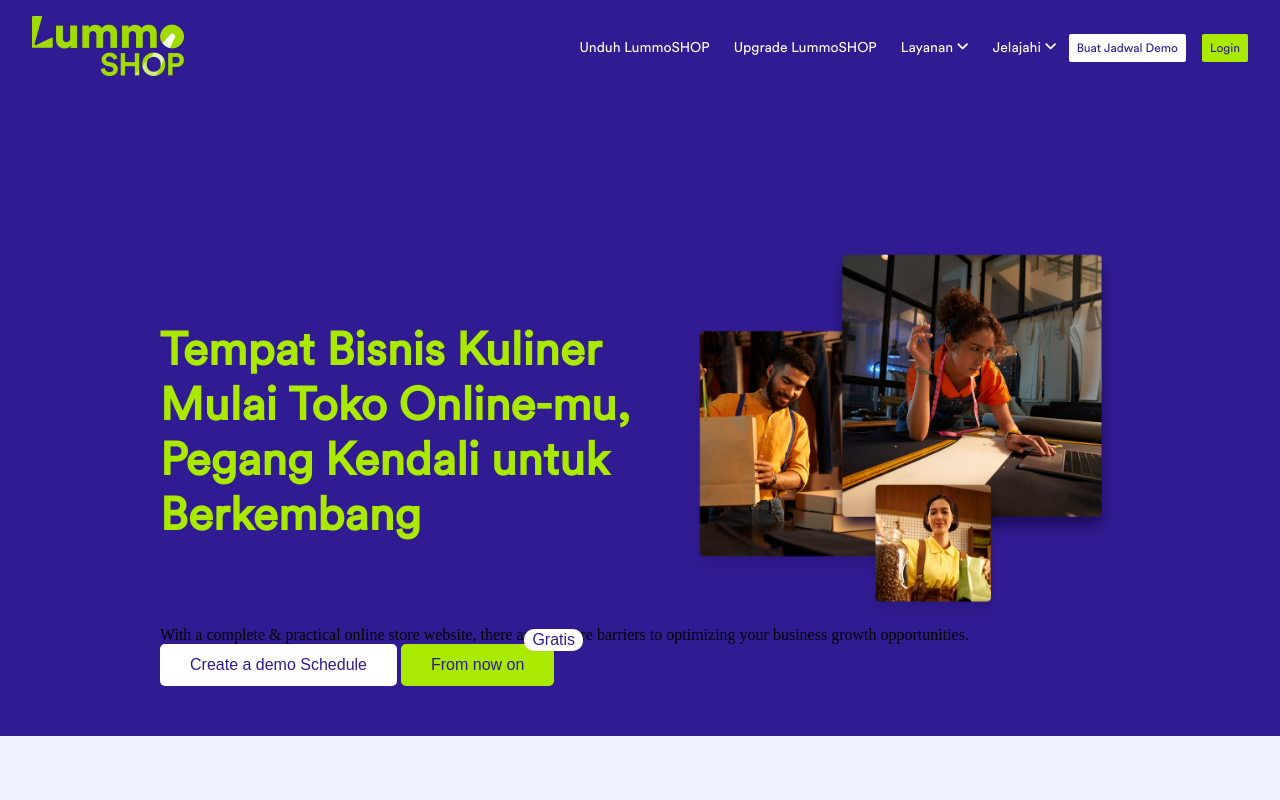
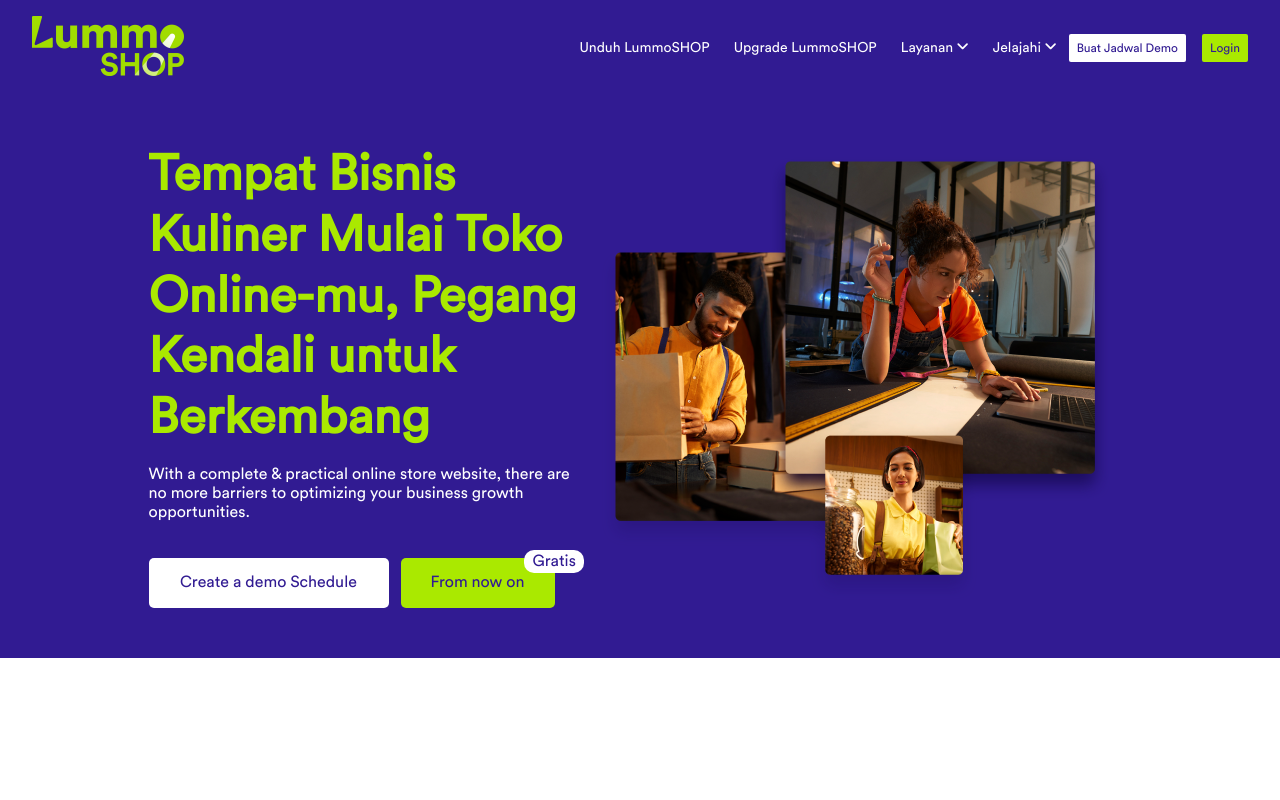
Before and after one commit to intern-codesync/lummo-shop, a plain HTML site: page shop.html in a window 1280 px wide. Shown: the top 800 px of the page. Drawn offline with Linux system fonts and the light colour scheme.

Commit message:
changing in navbar and many more

```diff
--- a/shop.html
+++ b/shop.html
@@ -17,7 +17,8 @@
 
 <body>
     <div id="web">
-        <div class="contianer">
+        <div>
+            <div class="blue-bg-nav">
             <div class="navigation-bar">
                 <div class="logo">
                     <img src="/assets/images/lummo shop.png" alt="lummo-img" />
@@ -51,24 +52,32 @@
                     </div>
                 </nav>
             </div>
+            </div>
+
+
             <div>
                 <div class="alll">
+                    <div class="bg-blue-container">
                     <div class="bg-blue">
                         <div class="tempat">
                             <h1>Tempat Bisnis Kuliner
                                 Mulai Toko Online-mu, Pegang Kendali untuk Berkembang</h1>
-                            <img src="/assets/images/hero.png" alt="img" />
-
-                        </div>
-                        <div>With a complete & practical online store website, there are no more barriers to optimizing
-                            your business growth opportunities.</div>
+                            <span class="white-text">
+                                With a complete & practical online store website, there are no more barriers to
+                                optimizing
+                                your business growth opportunities.</span>
                             <div class="button-data">
                                 <button class="demo-schedule">Create a demo Schedule</button>
                                 <button class="from-now">From now on</button>
                             </div>
                         </div>
+                        <div>
+                            <img src="/assets/images/hero.png" alt="img" />
                         </div>
-                <div style="background-color: #EEF2FF;" class="bg-white">
+                    </div>
+                </div>
+                </div>
+                <!-- <div style="background-color: #EEF2FF;" class="bg-white">
                     <div class="container-2">
                         <div class="text">
                             <h1>Banyak Fitur Toko Online Pintar untuk Kendalikan Bisnis Lebih Mudah</h1>
@@ -112,7 +121,8 @@
                             </div>
                             <div class="produk-text">
                                 <h3> Fitur Pembayaran & Pengiriman Lengkap</h3>
-                                    <span>Selengkap e-commerce. Memudahkan pembeli-mu memilih jenis pembayaran & pengiriman sesuai kebutuhan..</span>
+                                <span>Selengkap e-commerce. Memudahkan pembeli-mu memilih jenis pembayaran & pengiriman
+                                    sesuai kebutuhan..</span>
                             </div>
                         </div>
                     </div>
@@ -127,50 +137,33 @@
                         </div>
                         <div class="langkah-container">
                             <div class="langkah-1-img">
-    <img src="/assets/images/langkah1.png" alt="langkah-1"/>
+                                <img src="/assets/images/langkah1.png" alt="langkah-1" />
                             </div>
                             <div class="langkah-1-text">
                                 <span>LANGKAH 1</span>
                                 <span>Mulai Bikin Toko Online-mu</span>
-<span>Masukkan nama brand-mu dan pastikan sesuai dengan nama yang tertera pada link website untuk mempermudah branding toko online-mu.</span>
+                                <span>Masukkan nama brand-mu dan pastikan sesuai dengan nama yang tertera pada link
+                                    website untuk mempermudah branding toko online-mu.</span>
                             </div>
                         </div>
                         <div class="langkah-2-img">
-    <img src="/assets/images/langkah2.png" alt="langkah-2"/>
+                            <img src="/assets/images/langkah2.png" alt="langkah-2" />
                         </div>
                         <div class="langkah-2-text">
                             <span>LANGKAH 2</span>
                             <span>Produk-mu Jadi Pusat Perhatian</span>
-<span>Tanpa saingan & perang harga, pengunjung lebih terpikat untuk membeli.    </span>
+                            <span>Tanpa saingan & perang harga, pengunjung lebih terpikat untuk membeli. </span>
                         </div>
 
 
-
+ -->
 
 
                     </div>
-                </div>
 
+                </div>  <!-- second div -->
 
-
-
-
-
-
-
-
-
-
-
-
-
-
-
-
-
-            </div>
-        </div>
-
+            </div> <!-- ############# main id div ############### -->
 
 
 
--- a/shopstyle.css
+++ b/shopstyle.css
@@ -2,13 +2,17 @@
   font-family: Circular Std Book;
   src: url(/assets/fonts/Circular\ Std\ Book.ttf);
 }
-*{
+* {
   margin: 0;
   padding: 0;
   box-sizing: border-box;
 }
-.navigation-bar{
+.blue-bg-nav{
     width: 100%;
+    position: fixed;
+    top: 0;
+}
+.navigation-bar {
   background: rgb(49 27 146);
   color: white;
   padding: 16px 32px;
@@ -16,13 +20,11 @@
   justify-content: space-between;
   align-items: center;
   flex-wrap: wrap;
-        position: sticky;
-        top: 0;
 }
-ul li{
+ul li {
   list-style-type: none;
 }
-.navbar{
+.navbar {
   display: flex;
   align-items: center;
   font-size: 14px;
@@ -34,19 +36,18 @@ ul li{
   display: flex;
   flex-wrap: wrap;
 }
-.flex-row li{
+.flex-row li {
   padding: 12px;
 }
-.button{
+.button {
   display: flex;
   align-items: center;
   gap: 1rem;
-
 }
-.logo img{
+.logo img {
   width: 152px;
 }
-.demo{
+.demo {
   font-family: Circular Std Book;
   border: 0px solid;
   border-radius: 2px;
@@ -56,198 +57,214 @@ ul li{
   color: rgb(49 27 146);
   cursor: pointer;
 }
-.login{
+.login {
   font-family: Circular Std Book;
   cursor: pointer;
   border: 0px solid;
   border-radius: 2px;
   padding: 7px 8px;
-    background-color: #AAE900;
+  background-color: #aae900;
   font-size: 12px;
   color: rgb(49 27 146);
 }
-.dropdown{
+.dropdown {
   position: relative;
-
 }
-.dropdown:hover .dropdown-flex-row{
+.dropdown:hover .dropdown-flex-row {
   display: block;
   border-radius: 10px;
   width: 150px;
-
-
 }
-.dropdown-flex-row{
+.dropdown-flex-row {
   display: none;
-    box-shadow: 0px 8px 16px 0px rgba(0,0,0,0.2);
+  box-shadow: 0px 8px 16px 0px rgba(0, 0, 0, 0.2);
   background-color: aliceblue;
   color: black;
   position: absolute;
-
+  right: 8px;
 }
-.dropdown-flex-row a{
+.dropdown-flex-row a {
   color: black;
   /* padding: 5px 5px; */
   text-decoration: none;
-    display: block;
+  /* display: block; */
+  padding: 0.5rem;
 }
-.dropdown-flex-row a:hover{
+.button-data{
+    display: flex;
+    gap: 0.75rem;
+    margin: 36px 0px 0px;
+}
+.dropdown-flex-row a:hover {
   background-color: rgb(223, 218, 218);
 }
-.button:hover .demo{
+.button:hover .demo {
   background-color: rgb(223, 218, 218);
 }
-.button:hover .login{
+.button:hover .login {
   background-color: rgb(159, 233, 110);
 }
- /* @media (max-width: 320px) {
-    .navigation-bar{
-    }
-} */
-.alll{
+.alll {
   background: rgb(49 27 146);
   width: 100%;
 }
-.bg-blue{
-    max-width: 960px;
+.bg-blue-container{
+    width: 100%;
+    padding-right: 15px;
+    padding-left: 15px;
+    margin-right: auto;
+    margin-left: auto;
 }
-.alll{
-    display: flex;
-    justify-content: center;
-    padding: 145px 0px 50px;
-}
-.tempat{
+.bg-blue {
   display: flex;
   justify-content: center;
   align-items: center;
+  padding: 145px 0px 50px;
 }
-.tempat h1{
-    color: #AAE900;
-    font-size: 46px;
+.bg-blue img{
+    padding: 0 15px;
+}
+.tempat {
+  display: flex;
+flex-direction: column;
+width: 435px;
+}
+.tempat h1 {
+    line-height: 3.8rem;
+  color: #aae900;
+  font-size: 3.1rem;
+  font-family: Circular Std Book;
+  margin-bottom: 1rem;
+}
+.white-text{
+    color: white;
     font-family: Circular Std Book;
 }
-.tempat img{
-    width: 435px;
-    height: 385px;
-}
-.demo-schedule{
+.demo-schedule {
   font-size: 1rem;
   padding: 12px 30px;
-    color: #311B92;
-    background-color: #FFFFFF;
-    border: 0PX solid;
-    border-radius: 5px  ;
+  color: #311b92;
+  background-color: #ffffff;
+  border: 0px solid;
+  border-radius: 5px;
+  font-family: Circular Std Book;
+  width: 240px;
+    height: 50px;
 }
-.from-now{
+.from-now {
   font-size: 1rem;
   padding: 12px 30px;
-    color: #311B92;
-    background-color: #AAE900;
-    border: 0PX solid;
-    border-radius: 5px ;
+  color: #311b92;
+  background-color: #aae900;
+  border: 0px solid;
+  border-radius: 5px;
   position: relative;
+  font-family: Circular Std Book;
+  width: 154px;
+  height: 50px;
 }
-.from-now::after{
+.from-now::after {
   content: "Gratis";
-    background-color: #FFFFFF;
+  background-color: #ffffff;
   padding: 2px 8px;
-    color: #311B92;
+  color: #311b92;
   position: absolute;
   border-radius: 10px;
   bottom: 35px;
 }
-.container-2{
+.container-2 {
   max-width: 960px;
   margin: 0px 69px;
   padding: 64px 15px;
 }
-.text{
+.text {
   margin: 0px 77.5px 80px;
   text-align: center;
 }
-.text h1{
+.text h1 {
   font-size: 36px;
   margin: 24px 0px;
   font-family: Circular Std Book;
   color: #374151;
 }
-.text span{
+.text span {
   font-size: 16px;
   color: #374151;
   font-family: Circular Std Book;
 }
-.toko-online{
+.toko-online {
   padding: 0px 48px;
   display: flex;
   justify-content: center;
   align-items: center;
   margin: 0px 0px 40px;
 }
-.toko-online img{
+.toko-online img {
   width: 435px;
   height: 328;
 }
-.toko-online h3{
+.toko-online h3 {
   font-size: 30px;
   color: #374151;
   font-family: Circular Std Book;
 }
-.toko-online span{
+.toko-online span {
   font-size: 16px;
   color: #374151;
   font-family: Circular Std Book;
 }
-.produk{
+.produk {
   display: flex;
   justify-content: center;
   align-items: center;
   margin: 0px 0px 40px;
 }
-.produk h3{
+.produk h3 {
   color: #374151;
   font-size: 30px;
   font-family: Circular Std Book;
 }
-.produk span{
+.produk span {
   color: #374151;
   font-size: 16px;
 }
-.produk img{
+.produk img {
   width: 435px;
   height: 328;
 }
-.produk-text{
+.produk-text {
   padding: 0px 48px;
 }
-.bg-third-portion{
+.bg-third-portion {
   padding-top: 100px;
   padding-bottom: 100px;
 }
-.container-3{
+.container-3 {
   max-width: 960px;
   margin: 0px 68px;
   padding: 0px 15px;
 }
-.bg-third-portion-text{
+.bg-third-portion-text {
   margin: 0px 77.5px 80px;
   text-align: center;
 }
-.bg-third-portion-text h2{
+.bg-third-portion-text h2 {
   font-size: 36px;
   color: #374151;
   margin: 24px 0px;
 }
-.bg-third-portion-text span{
+.bg-third-portion-text span {
   font: 16px;
   color: #374151;
 }
-.langkah-container{
+.langkah-container {
   display: flex;
   justify-content: center;
   align-items: center;
   flex-direction: column;
 }
-.langkah-1-text,.langkah-2-text{
+.langkah-1-text,
+.langkah-2-text {
   display: flex;
   justify-content: center;
   align-items: center;
```
Lines whose indentation alone changed are shown as unchanged.
